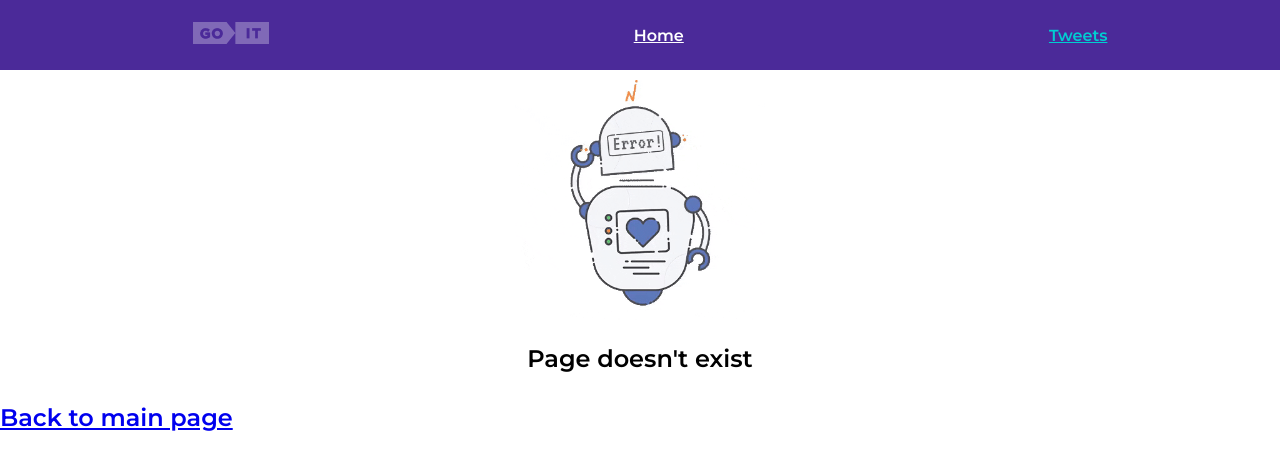
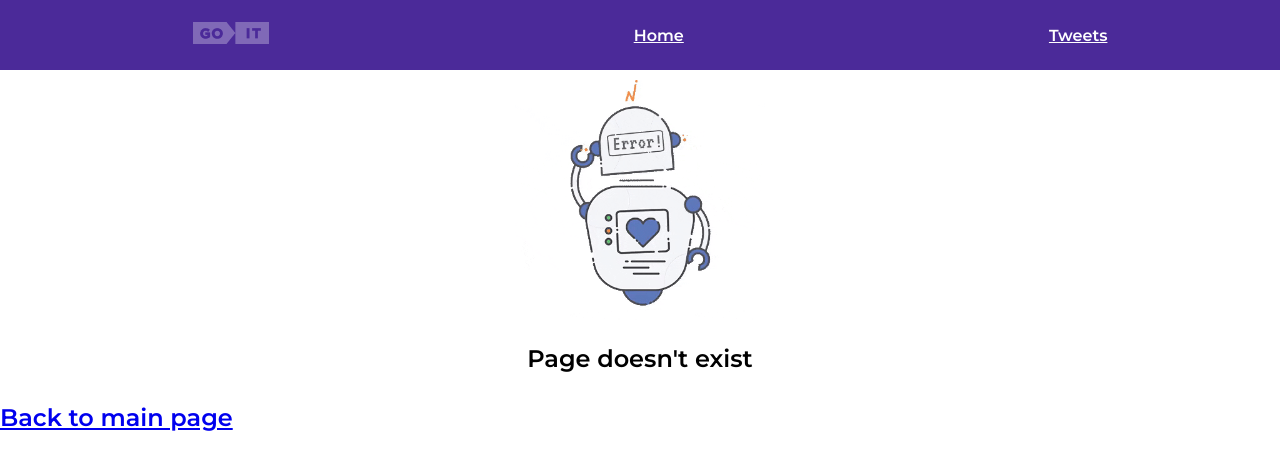
Before and after one commit to OlenaHras/tweets, a React (Create React App) app: page /tweets/tweets in a window 1280 px wide. Shown: the top 470 px of the page. Built offline with nearby package versions, Linux system fonts and the light colour scheme.

Commit message:
changed routes

```diff
--- a/src/App.js
+++ b/src/App.js
@@ -15,7 +15,7 @@ function App() {
       <Suspense fallback={<Spinner />}>
         <Routes>
           <Route path="/" element={<HomePage />} />
-          <Route path="/tweets" element={<TweetsPage />} />
+          <Route path="/tweetspage" element={<TweetsPage />} />
           <Route path="*" element={<Page404 />} />
         </Routes>
       </Suspense>
--- a/src/components/AppBar/AppBar.js
+++ b/src/components/AppBar/AppBar.js
@@ -21,7 +21,7 @@ const AppBar = () => {
         Home
       </NavLink>
       <NavLink
-        to="/tweets"
+        to="/tweetspage"
         style={({ isActive }) => {
           return {
             fontWeight: isActive ? 'bold' : '',
--- a/src/index.js
+++ b/src/index.js
@@ -9,7 +9,7 @@ import App from './App';
 const root = ReactDOM.createRoot(document.getElementById('root'));
 root.render(
   <Provider store={store}>
-    <BrowserRouter basename="/">
+    <BrowserRouter basename="/tweets">
       <App />
     </BrowserRouter>
   </Provider>
```
